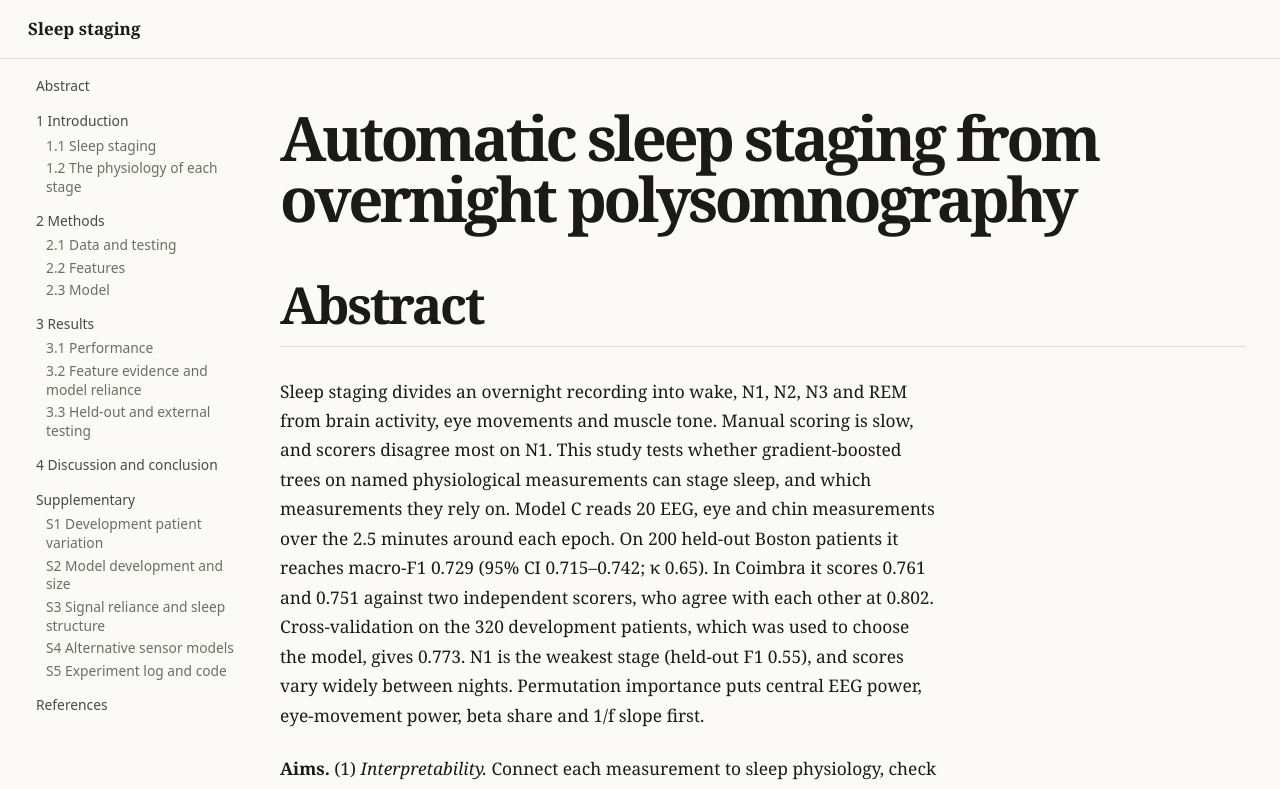
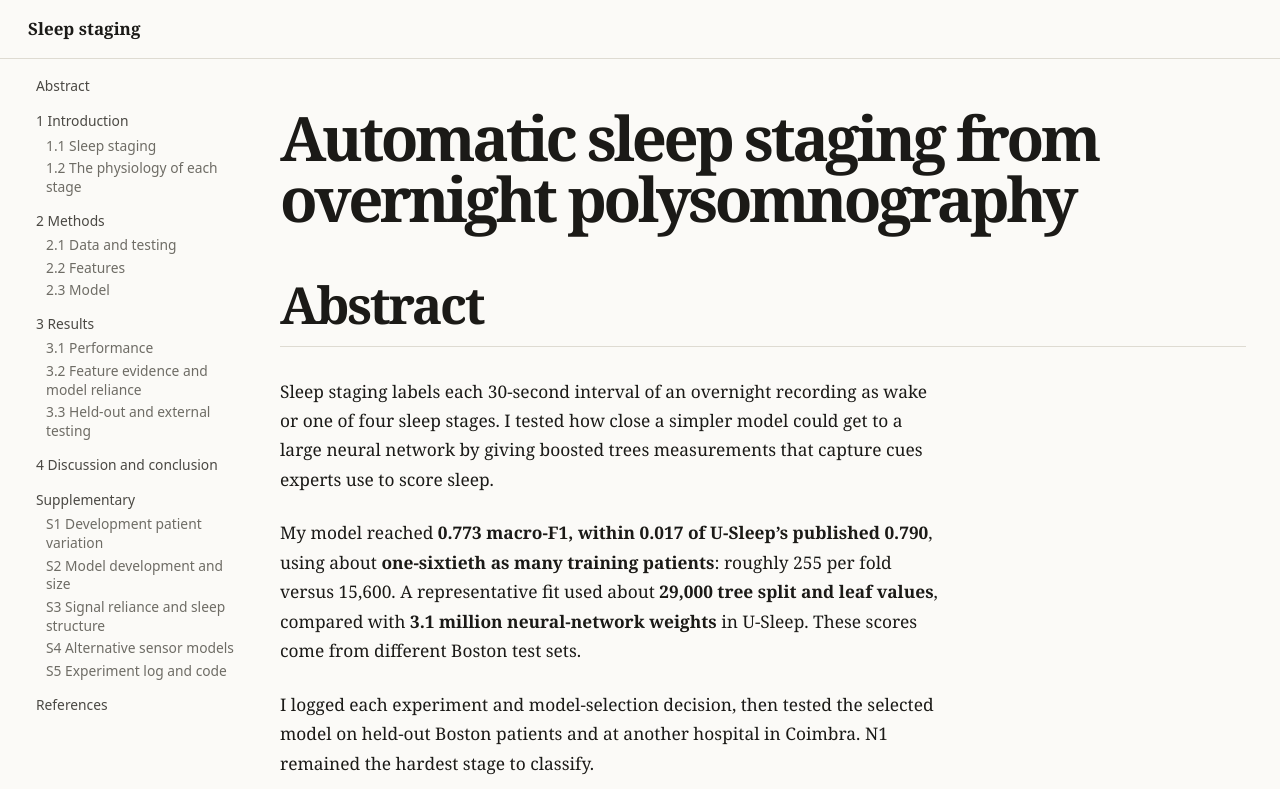
Before and after one commit to AkidaSoto/Physionet-Sleep-Staging-Experiment, a Next.js app in the folder showcase/: page / in a window 1280 px wide. Shown: the top 789 px of the page. Built offline with nearby package versions, Linux system fonts and the light colour scheme.

Commit message:
State the performance and complexity trade-off in the abstract

```diff
--- a/showcase/components/modules/StagingResearchDashboard.tsx
+++ b/showcase/components/modules/StagingResearchDashboard.tsx
@@ -1585,6 +1585,8 @@ type PublishedModel = {
   ours?: boolean;
 };
 
+const uSleepWeights = 3_100_000;
+
 function publishedModels(): PublishedModel[] {
   const adopted = data.models.find((model) => model.id === "adopted") as ModelResult;
   const cnn = data.models.find((model) => model.id === "cnn") as ModelResult;
@@ -1608,7 +1610,7 @@ function publishedModels(): PublishedModel[] {
     },
     {
       name: "U-Sleep", kind: "Fully convolutional U-Net", macroF1: r("lit.usleep.macro_f1"), stageF1: ["Wake", "N1", "N2", "N3", "REM"].map((s) => r(`lit.usleep.f1_${s}`)),
-      size: "≈3.1 million weights", learned: 3.1e6, learnedShort: "≈3.1 M", trainShort: "≈15,600 people pooled from 13 datasets", testShort: "100 other Boston", training: "≈15,600 participants from 13 datasets",
+      size: "≈3.1 million weights", learned: uSleepWeights, learnedShort: "≈3.1 M", trainShort: "≈15,600 people pooled from 13 datasets", testShort: "100 other Boston", training: "≈15,600 participants from 13 datasets",
       inputs: "Raw EEG + EOG at 128 Hz", evaluation: "100 held-out Boston records", cite: 26
     },
     {
@@ -2494,28 +2496,22 @@ function PublishedModelSize() {
   </div>;
 }
 
-const objectives = [
-  { n: 1, short: "Interpretability", line: "Connect each measurement to sleep physiology, check how it behaves in the data, and separate what a measurement should capture from what the model uses." },
-  { n: 2, short: "Simplicity", line: "Use decision trees with default settings, and keep an addition only if it clearly improves accuracy." },
-  { n: 3, short: "Independent validation", line: "Separate training patients from test patients, report held-out scoring history, and examine transfer to other hospitals." }
-];
-
 function StudySummary() {
   const adopted = data.models.find((model) => model.id === "adopted") as ModelResult;
-  const coimbraResult = isrucStatus.results.find((row) => row.evaluation === "transfer_cinc_to_isruc_scorer1");
-  const coimbraResult2 = isrucStatus.results.find((row) => row.evaluation === "transfer_cinc_to_isruc_scorer2");
-  const held = data.generalisation?.holdout.find((row) => row.config === "g20");
-  const topSignals = [...data.signal_importance].sort((a, b) => b.importance - a.importance).slice(0, 4)
-    .map((item) => item.label.replace(" (1 s)", "")).map((label) => label[0].toLowerCase() + label.slice(1));
+  const gap = r("lit.usleep.macro_f1") - adopted.metrics.macro_f1;
+  const roundedTreeValues = Math.round(data.model_size.nodes / 1000) * 1000;
   return (
     <section className="research-section research-summary" id="summary">
       <SectionHeading title="Abstract" />
       <div className="research-summary-copy research-abstract">
         <p>
-          Sleep staging divides an overnight recording into wake, N1, N2, N3 and REM from brain activity, eye movements and muscle tone. Manual scoring is slow, and scorers disagree most on N1. This study tests whether gradient-boosted trees on named physiological measurements can stage sleep, and which measurements they rely on. Model C reads {data.source.tracks + data.source.features} EEG, eye and chin measurements over the 2.5 minutes around each epoch.{held ? <> On {data.generalisation?.holdout_subjects} held-out Boston patients it reaches macro-F1 {formatMetric(held.macro_f1)} (95% CI {formatInterval(intervals.holdout.macro_f1_ci)}; κ {held.kappa.toFixed(2)}).</> : null}{isrucStatus.final_complete && coimbraResult && coimbraResult2 ? <> In Coimbra it scores {formatMetric(coimbraResult.macro_f1)} and {formatMetric(coimbraResult2.macro_f1)} against two independent scorers, who agree with each other at {formatMetric(intervals.coimbra.scorer1_vs_scorer2.macro_f1)}.</> : null} Cross-validation on the {data.source.subjects} development patients, which was used to choose the model, gives {formatMetric(adopted.metrics.macro_f1)}. N1 is the weakest stage (held-out F1 {intervals.holdout.stage_f1.N1.toFixed(2)}), and scores vary widely between nights. Permutation importance puts {topSignals.slice(0, -1).join(", ")} and {topSignals[topSignals.length - 1]} first.
+          Sleep staging labels each 30-second interval of an overnight recording as wake or one of four sleep stages. I tested how close a simpler model could get to a large neural network by giving boosted trees measurements that capture cues experts use to score sleep.
         </p>
         <p>
-          <b>Aims.</b> {objectives.map((item) => <span key={item.n}>({item.n}) <i>{item.short}.</i> {item.line} </span>)}
+          My model reached <b>{formatMetric(adopted.metrics.macro_f1)} macro-F1, within {formatMetric(gap)} of U-Sleep&rsquo;s published {fmt("lit.usleep.macro_f1", 3)}</b>, using about <b>one-sixtieth as many training patients</b>: roughly {data.model_size.train_subjects} per fold versus 15,600. A representative fit used about <b>{roundedTreeValues.toLocaleString("en-US")} tree split and leaf values</b>, compared with <b>{(uSleepWeights / 1_000_000).toFixed(1)} million neural-network weights</b> in U-Sleep. These scores come from different Boston test sets.
+        </p>
+        <p>
+          I logged each experiment and model-selection decision, then tested the selected model on held-out Boston patients and at another hospital in Coimbra. N1 remained the hardest stage to classify.
         </p>
       </div>
     </section>
```
